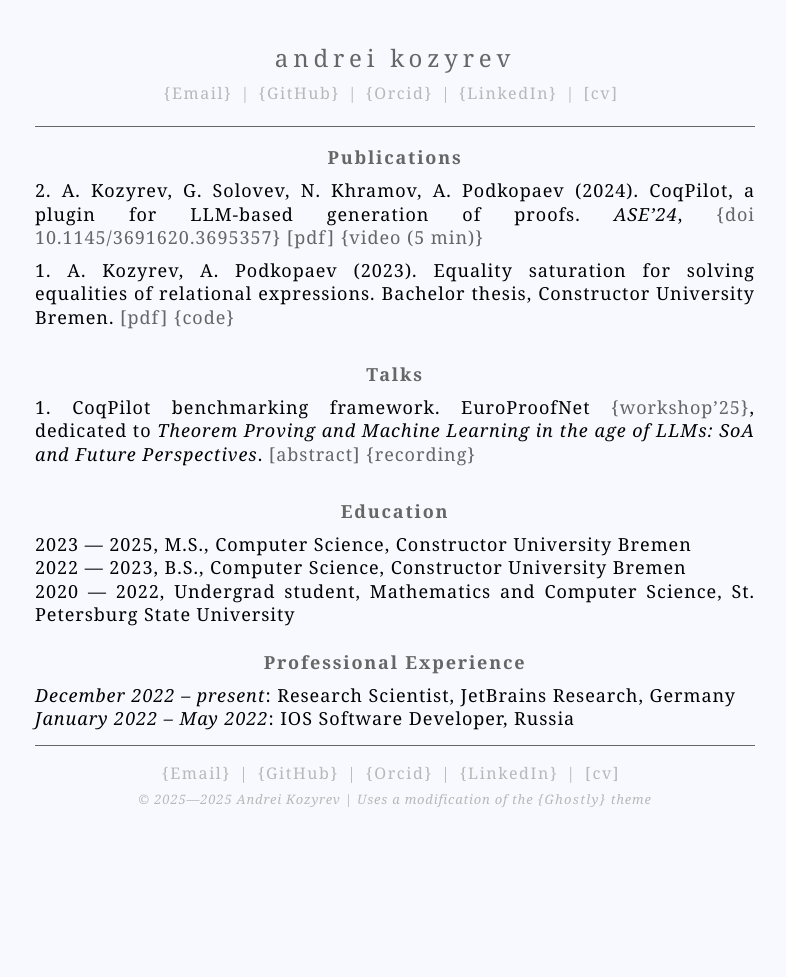
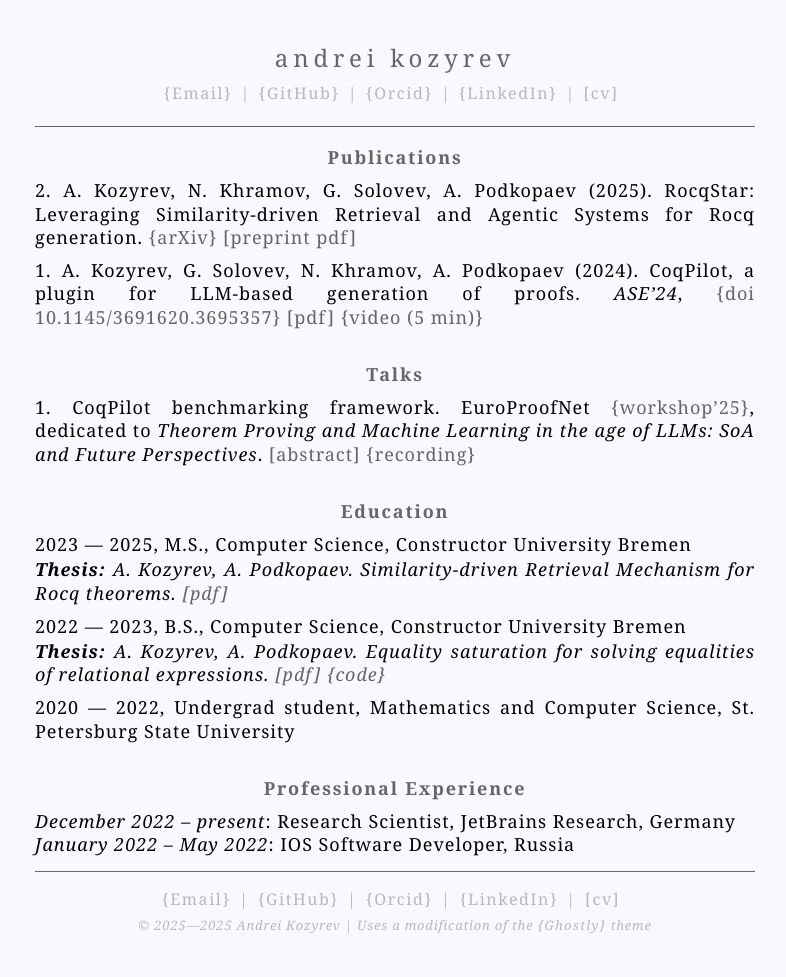
Before and after one commit to K-dizzled/homepage, a Jekyll site: the page built from index.md, in a window 1280 px wide. Shown: the whole page, without its empty margins (245-1031 px from the left). Built offline with Jekyll 4.4.1, drawn with Linux system fonts in a browser that asks for light colours; before the commit the page ends 900 px from its top, so only the background shows below that.

Commit message:
Add rocqstar work & master thesis

```diff
--- a/_config.yml
+++ b/_config.yml
@@ -26,9 +26,9 @@
 title: andrei kozyrev
 author: Andrei Kozyrev
 description: >- # this means to ignore newlines until "baseurl:"
-  The research website of Andrei Kozyrev.
+  Homepage and reseach website of Andrei Kozyrev.
 baseurl: "" # the subpath of your site, e.g. /blog
-url: "http://andrei-kozyrev.net" # the base hostname & protocol for your site
+url: "https://andrei-kozyrev.net" # the base hostname & protocol for your site
 
 # The order to list your pages in the nav bar, separated by single spaces
 # The first element is whatever you would like index.html to be called
--- a/index.md
+++ b/index.md
@@ -1,13 +1,14 @@
 ---
 layout: default
-title: publications
+title: Home
 ---
 
 ## Publications
 {: .centered }
 
-1. A. Kozyrev, A. Podkopaev (2023). Equality saturation for solving equalities of relational expressions. Bachelor thesis, Constructor University Bremen. [pdf](./papers/bachelorthesis.pdf) [code](https://github.com/K-dizzled/relations-via-egg)
-2. A. Kozyrev, G. Solovev, N. Khramov, A. Podkopaev (2024). CoqPilot, a plugin for LLM-based generation of proofs. _ASE'24_, [doi <nobr>10.1145/3691620.3695357</nobr>](https://doi.org/10.1145/3691620.3695357) [pdf](./papers/kozyrev2024coqpilot.pdf) [video (5 min)](https://www.youtube.com/watch?v=oB1Lx-So9Lo)
+<!-- 1. A. Kozyrev, A. Podkopaev (2023). Equality saturation for solving equalities of relational expressions. Bachelor thesis, Constructor University Bremen. [pdf](./papers/bachelorthesis.pdf) [code](https://github.com/K-dizzled/relations-via-egg) -->
+1. A. Kozyrev, G. Solovev, N. Khramov, A. Podkopaev (2024). CoqPilot, a plugin for LLM-based generation of proofs. _ASE'24_, [doi <nobr>10.1145/3691620.3695357</nobr>](https://doi.org/10.1145/3691620.3695357) [pdf](./papers/kozyrev2024coqpilot.pdf) [video (5 min)](https://www.youtube.com/watch?v=oB1Lx-So9Lo)
+1. A. Kozyrev, N. Khramov, G. Solovev, A. Podkopaev (2025). RocqStar: Leveraging Similarity-driven Retrieval and Agentic Systems for Rocq generation. [arXiv](https://arxiv.org/abs/2505.22846) [preprint pdf](./papers/rocqstar2025preprint.pdf)
 {: .reverse}
 
 ## Talks
@@ -18,11 +19,15 @@ title: publications
 
 ## Education
 {: .centered }
-
-* 2023 — 2025, M.S., Computer Science, Constructor University Bremen
-* 2022 — 2023, B.S., Computer Science, Constructor University Bremen
+* 2023 — 2025, M.S., Computer Science, Constructor University Bremen<br>
+    <span style="display:inline-block; font-style:italic; margin-top:0.1em;">
+      <strong>Thesis:</strong> A. Kozyrev, A. Podkopaev. Similarity-driven Retrieval Mechanism for Rocq theorems. [pdf](./papers/kozyrev2025masterthesis.pdf)
+    </span>
+* 2022 — 2023, B.S., Computer Science, Constructor University Bremen<br>
+    <span style="display:inline-block; font-style:italic; margin-top:0.1em;">
+      <strong>Thesis:</strong> A. Kozyrev, A. Podkopaev. Equality saturation for solving equalities of relational expressions. [pdf](./papers/bachelorthesis.pdf) [code](https://github.com/K-dizzled/relations-via-egg)
+    </span>
 * 2020 — 2022, Undergrad student, Mathematics and Computer Science, St. Petersburg State University
-{: .tight}
 
 ## Professional Experience
 {: .centered }
```
Also changed, not shown: README.md, 2 other files.
